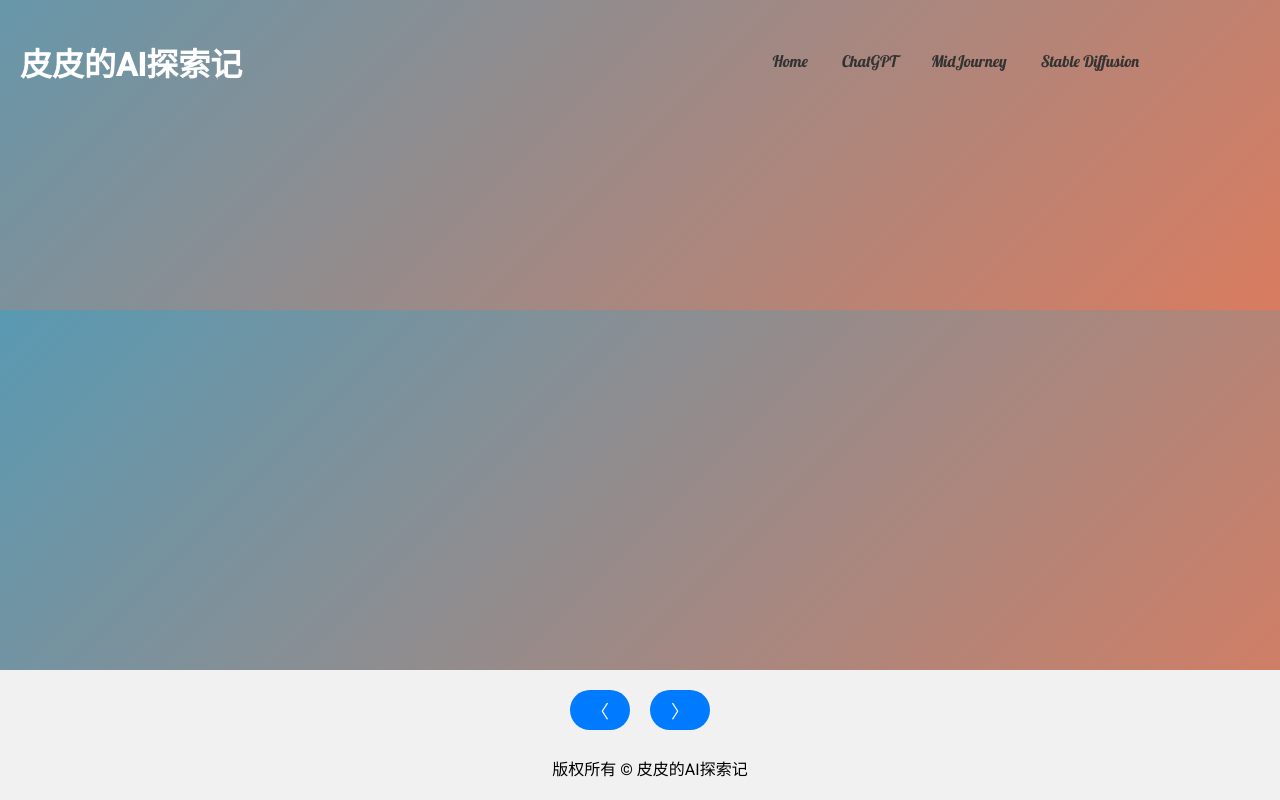
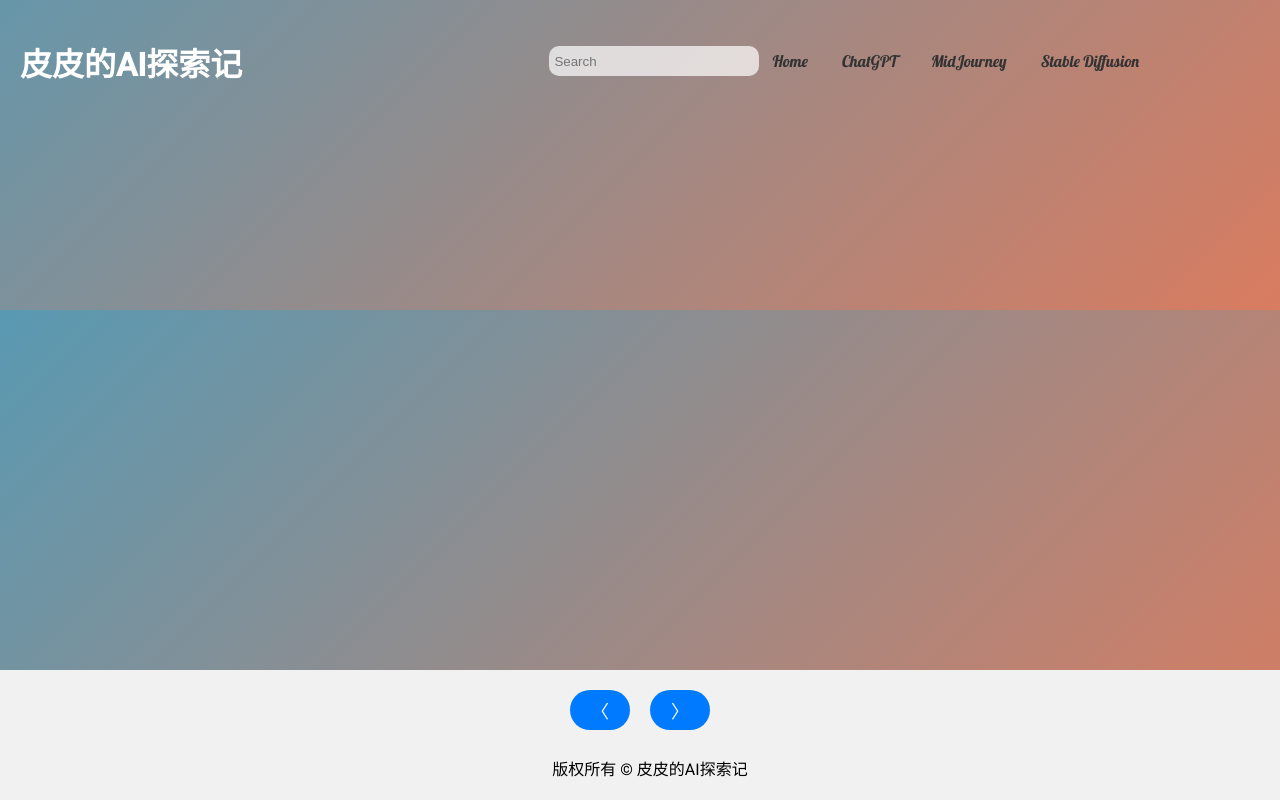
Before and after one commit to wlhust/wlhust.github.io, a plain HTML site: page index.html in a window 1280 px wide. Drawn offline with Linux system fonts and the light colour scheme.

Commit message:
添加搜索框

```diff
--- a/index.html
+++ b/index.html
@@ -14,6 +14,7 @@
         <nav>
             <div class="nav-wrapper">
                 <ul>
+                    <input type="text" id="search-bar" placeholder="Search">
                     <li>
                         <a href="index.html">Home</a>
                         <div class="line"></div>
--- a/styles.css
+++ b/styles.css
@@ -36,6 +36,26 @@ header {
 
 .site-title {
     margin: 0;
+}
+
+/* 定义搜索框的默认样式 */
+#search-bar {
+    width: 200px;
+    height: 20px;
+    padding: 5px;
+    left: 50px;
+    border: none;
+    border-radius: 10px;
+    transition: width 0.5s ease; /* 用于定义宽度变化的过渡效果 */
+    margin-right: auto;  /* 让搜索框保持在右侧 */
+    margin-top: 10px;
+    background-color: rgba(255, 255, 255, 0.7);
+}
+
+/* 定义搜索框获得焦点时的样式 */
+#search-bar:focus {
+    width: 300px; /* 搜索框焦点时宽度增加50% */
+    outline: none;
 }
 
 nav ul {
```
